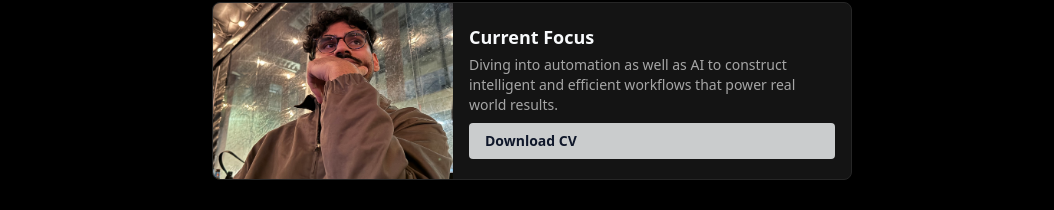
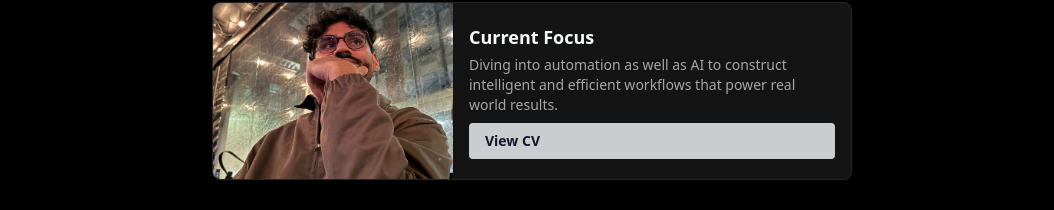
Before and after one commit to Ashu-Sangar/Peronsal-Site, a React (Vite) app: page / in a window 1280 px wide. Shown: the part 254-464 px from the top of the page, without its empty margins (108-1162 px from the left). Built offline with nearby package versions, Linux system fonts and the light colour scheme; no server answers.

Commit message:
minor adjustment

```diff
--- a/src/components/MainHighlight.tsx
+++ b/src/components/MainHighlight.tsx
@@ -10,7 +10,7 @@ const MainHighlight = () => (
         <h2 className="text-lg font-bold text-foreground mb-1">Current Focus</h2>
         <p className="text-sm text-muted-foreground mb-2">
         Diving into automation as well as AI to construct intelligent and efficient workflows that power real world results.        </p>
-        <a href="/resume/Ashu_Sangar_Resume.pdf" download className="inline-block mt-auto px-4 py-2 rounded bg-primary/80 text-primary-foreground font-semibold transition hover:bg-primary text-sm">Download CV</a>
+        <a href="/resume/Ashu_Sangar_Resume.pdf" target="_blank" rel="noopener noreferrer" className="inline-block mt-auto px-4 py-2 rounded bg-primary/80 text-primary-foreground font-semibold transition hover:bg-primary text-sm">View CV</a>
       </div>
     </div>
   </section>
```
Also changed, not shown: 1 other file (tests, documents, lock files or other folders).
